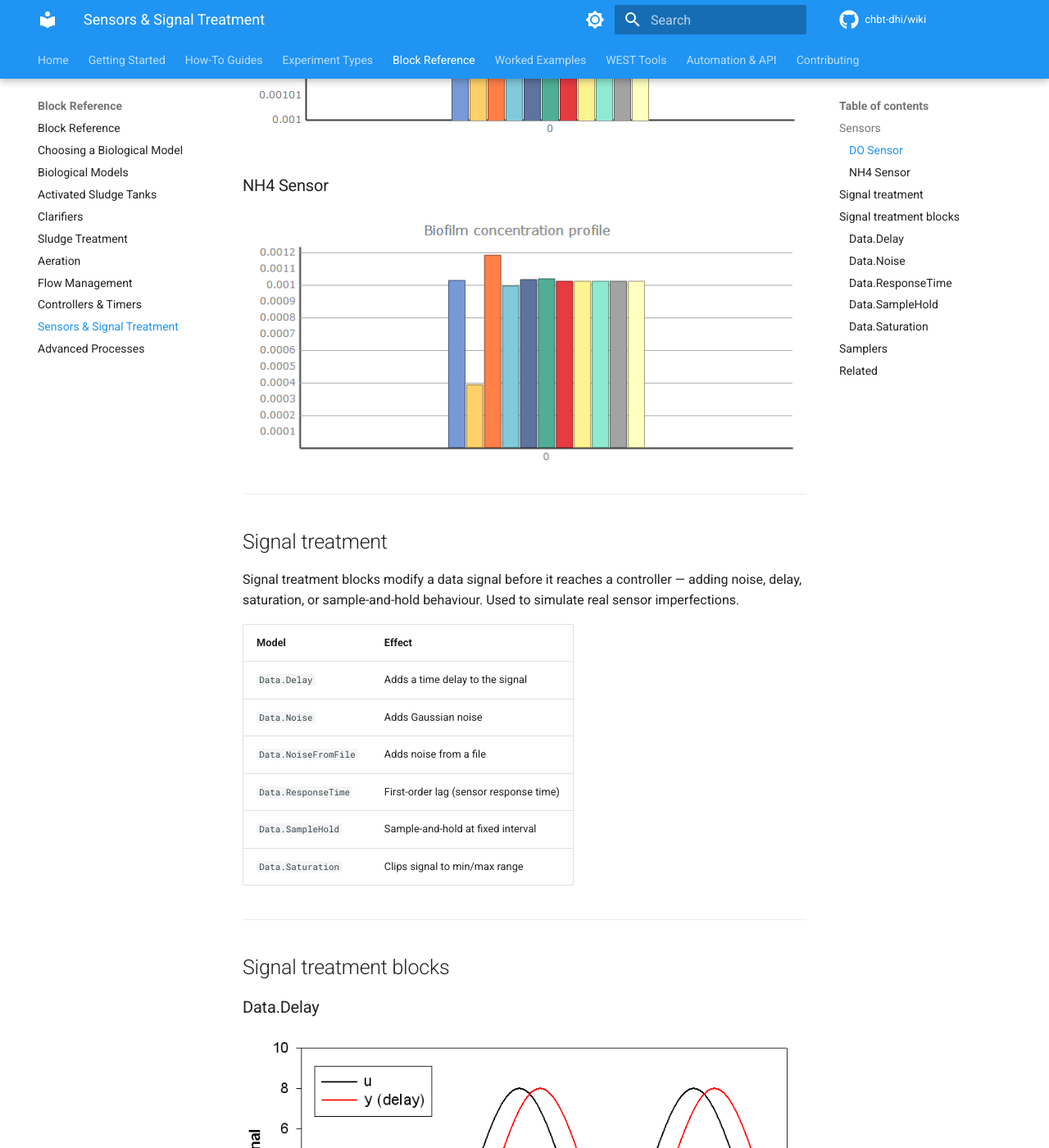
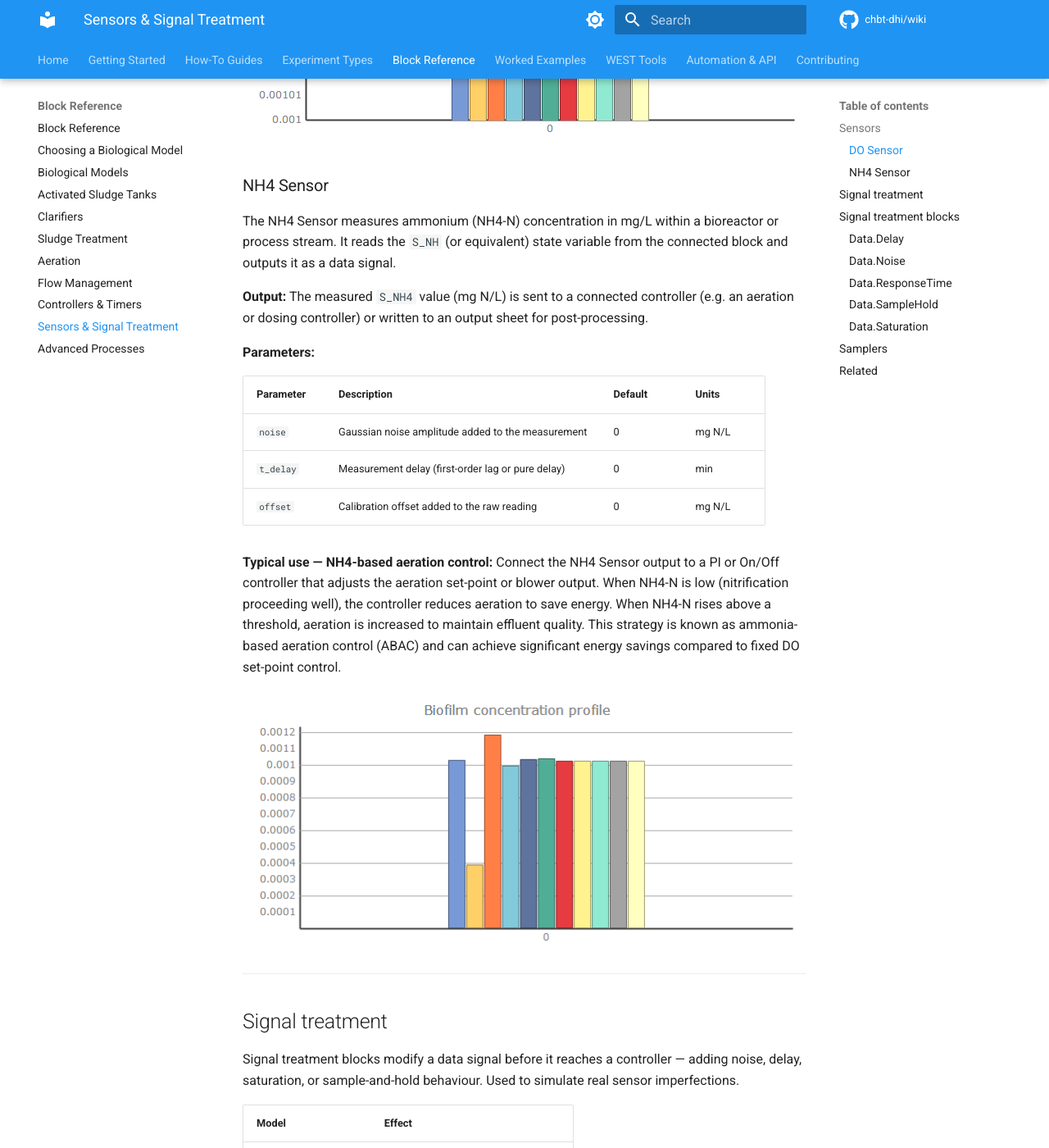
Before and after one commit to CHBT-DHI/Wiki, an MkDocs documentation site: the page built from docs/block-reference/sensors-signal.md, in a window 1280 px wide and 1400 px high, scrolled down 1520 px. Shown: the whole window at 82% size. Built offline with MkDocs 1.6.1 and Material for MkDocs 9.7.7, drawn with Linux system fonts in a browser that asks for light colours; comment, search, counter and statistics services are not loaded.

Commit message:
docs: fill empty sections in twoasu-mle and block-reference pages

```diff
--- a/docs/block-reference/sensors-signal.md
+++ b/docs/block-reference/sensors-signal.md
@@ -33,6 +33,20 @@ Sensors measure one or more state variables and output them as data signals for
 ![DO Sensor — parameters](../assets/images/modelica-p254-img2.png)
 
 ### NH4 Sensor
+
+The NH4 Sensor measures ammonium (NH4-N) concentration in mg/L within a bioreactor or process stream. It reads the `S_NH` (or equivalent) state variable from the connected block and outputs it as a data signal.
+
+**Output:** The measured `S_NH4` value (mg N/L) is sent to a connected controller (e.g. an aeration or dosing controller) or written to an output sheet for post-processing.
+
+**Parameters:**
+
+| Parameter | Description | Default | Units |
+|---|---|---|---|
+| `noise` | Gaussian noise amplitude added to the measurement | 0 | mg N/L |
+| `t_delay` | Measurement delay (first-order lag or pure delay) | 0 | min |
+| `offset` | Calibration offset added to the raw reading | 0 | mg N/L |
+
+**Typical use — NH4-based aeration control:** Connect the NH4 Sensor output to a PI or On/Off controller that adjusts the aeration set-point or blower output. When NH4-N is low (nitrification proceeding well), the controller reduces aeration to save energy. When NH4-N rises above a threshold, aeration is increased to maintain effluent quality. This strategy is known as ammonia-based aeration control (ABAC) and can achieve significant energy savings compared to fixed DO set-point control.
 
 ![NH4 Sensor — description and parameters](../assets/images/modelica-p255-img1.png)
 
```
